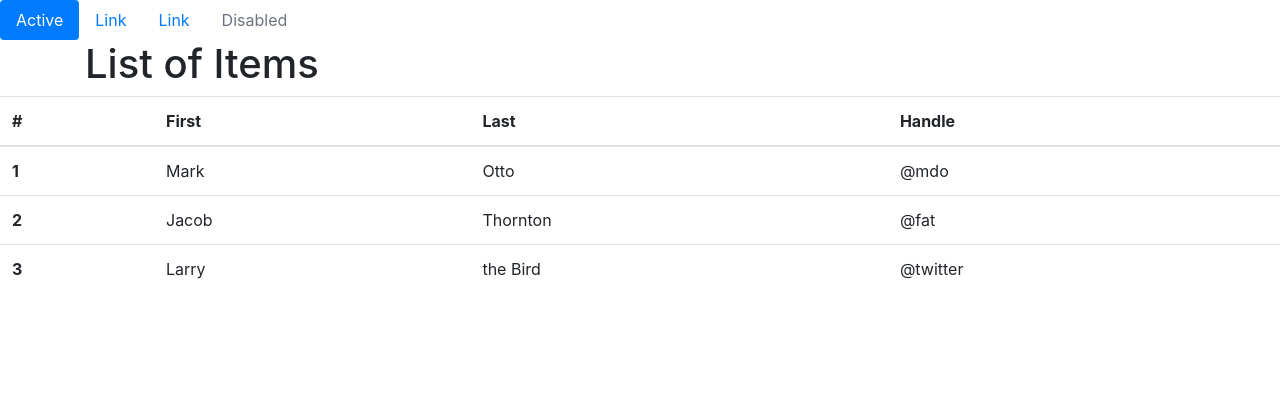
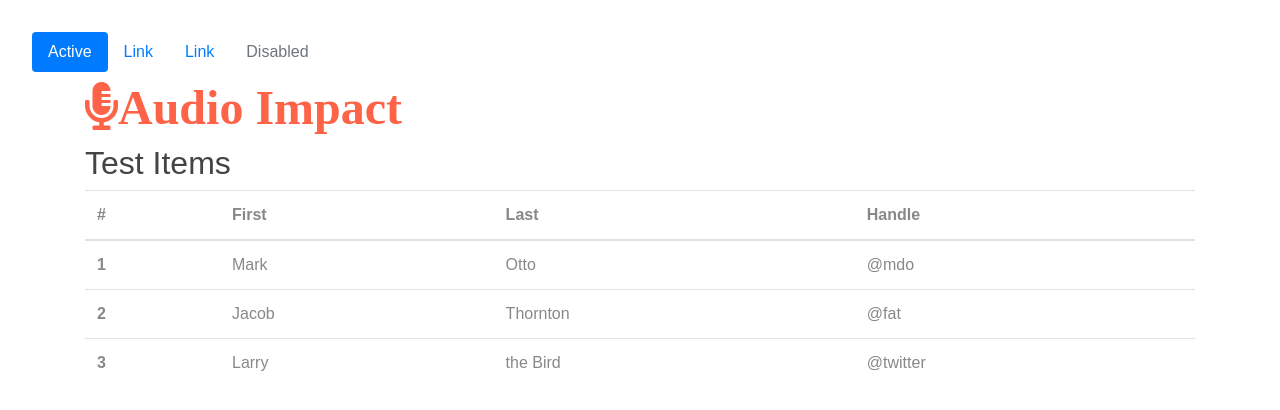
Before and after one commit to FoxGeoff/AudioAngularClient, an Angular app: page / in a window 1280 px wide. Shown: the top 410 px of the page. Built offline with nearby package versions, Linux system fonts and the light colour scheme.

Commit message:
Add Fontawesome

```diff
--- a/src/app/app.component.html
+++ b/src/app/app.component.html
@@ -6,8 +6,12 @@
 </nav>
 
 <div class="container">
-<h1>List of Items</h1>
-</div>
+
+  <span style="font-size: 3em; color: Tomato;">
+    <i class="fas fa-microphone-alt ">Audio Impact</i>
+  </span>
+
+  <h2>Test Items</h2>
 
   <table class="table container">
     <table class="table">
--- a/src/index.html
+++ b/src/index.html
@@ -7,6 +7,8 @@
   <base href="/">
 
   <link rel="stylesheet" href="https://maxcdn.bootstrapcdn.com/bootstrap/4.0.0/css/bootstrap.min.css" integrity="sha384-Gn5384xqQ1aoWXA+058RXPxPg6fy4IWvTNh0E263XmFcJlSAwiGgFAW/dAiS6JXm"
+    crossorigin="anonymous">
+  <link rel="stylesheet" href="https://use.fontawesome.com/releases/v5.5.0/css/all.css" integrity="sha384-B4dIYHKNBt8Bc12p+WXckhzcICo0wtJAoU8YZTY5qE0Id1GSseTk6S+L3BlXeVIU"
     crossorigin="anonymous">
 
   <meta name="viewport" content="width=device-width, initial-scale=1">
--- a/src/styles.css
+++ b/src/styles.css
@@ -1 +1,22 @@
-/* You can add global styles to this file, and also import other style files */
+ /* Application-wide Styles */
+h1 {
+    color: #369;
+    font-family: Arial, Helvetica, sans-serif;
+    font-size: 250%;
+  }
+  h2, h3 {
+    color: #444;
+    font-family: Arial, Helvetica, sans-serif;
+    font-weight: lighter;
+  }
+  body {
+    margin: 2em;
+  }
+  body, input[type="text"], button {
+    color: #888;
+    font-family: Cambria, Georgia;
+  }
+  /* everywhere else */
+  * {
+    font-family: Arial, Helvetica, sans-serif;
+  }
```
Also changed, not shown: 1 other file (tests, documents, lock files or other folders). Lines whose indentation alone changed are shown as unchanged.
